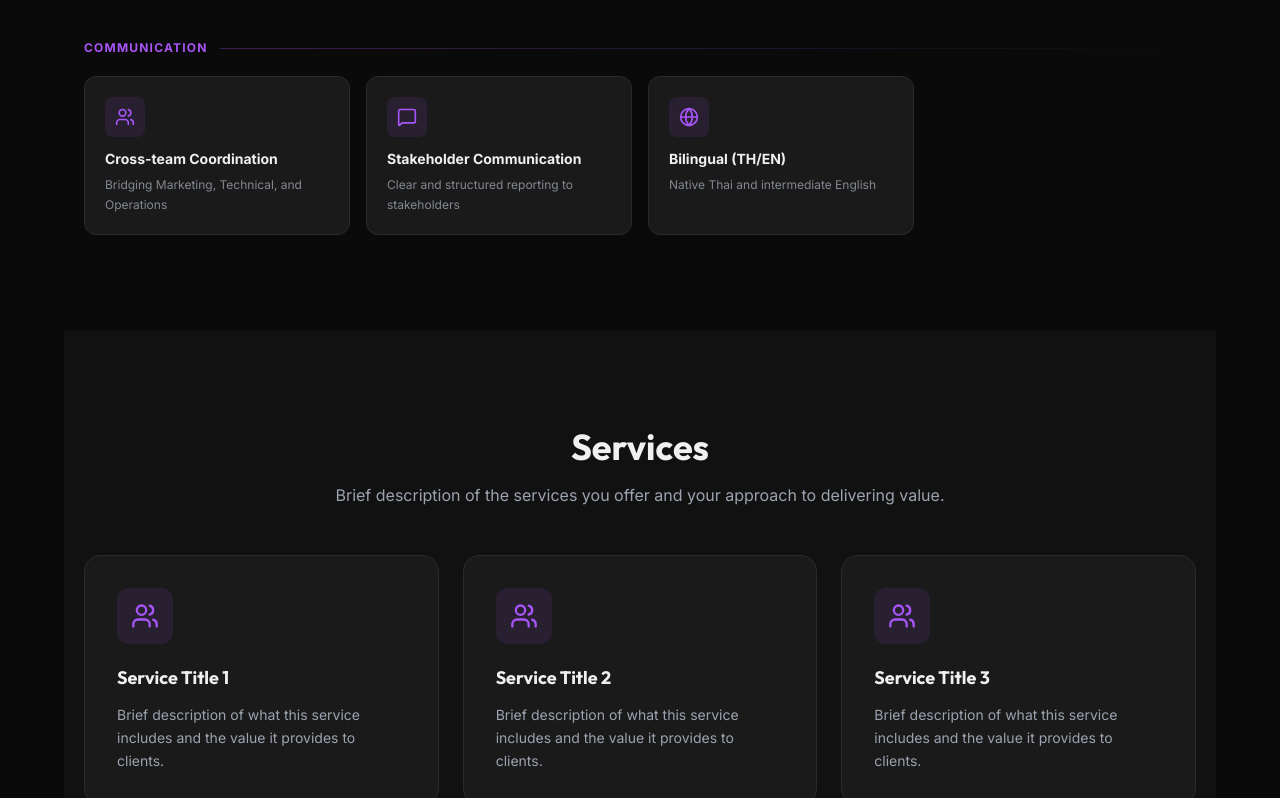
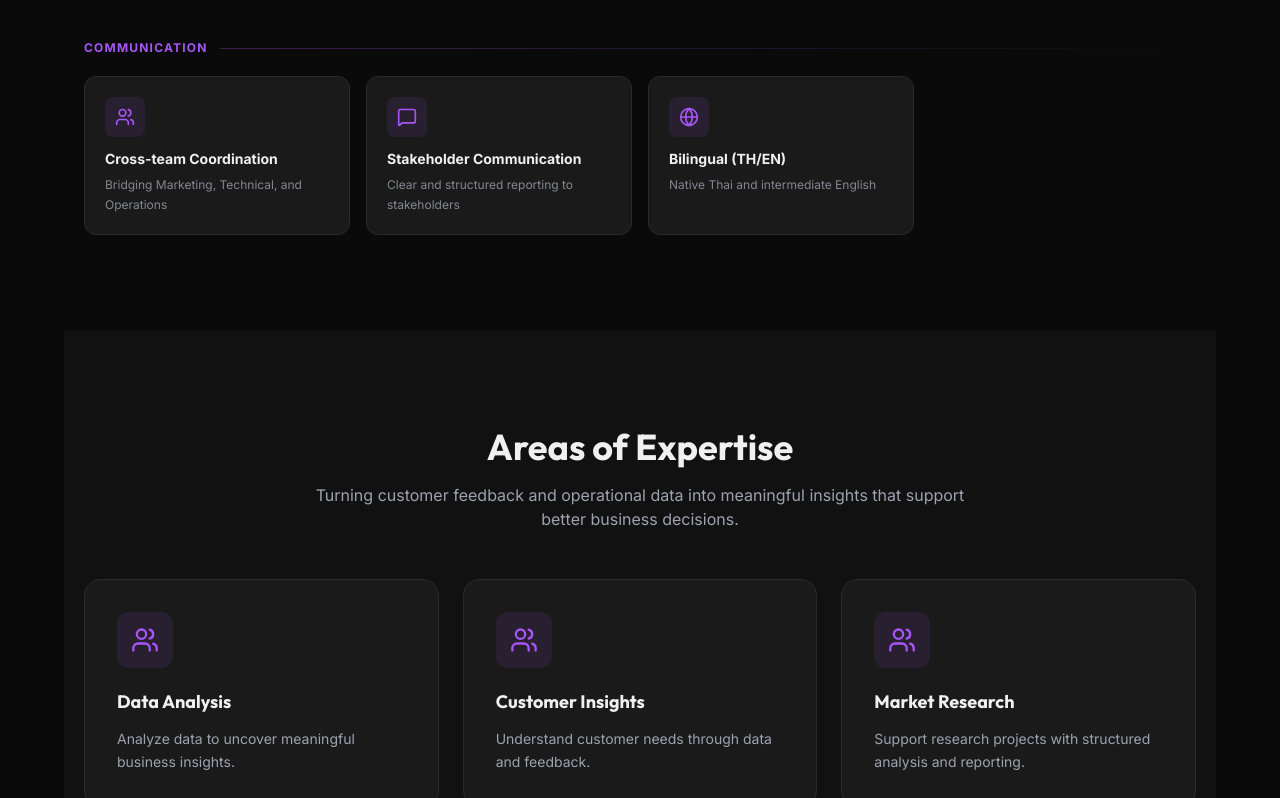
Before and after one commit to Dewerdew/mookiek, a Next.js app: page / in a window 1280 px wide. Shown: the part 2002-2800 px from the top of the page. Built offline with nearby package versions, Linux system fonts and the light colour scheme.

Commit message:
update service

```diff
--- a/data/portfolio.js
+++ b/data/portfolio.js
@@ -41,28 +41,28 @@ export const socialLinks = {
 // ============================================================
 export const services = [
   {
-    title: "Service Title 1",                    // ← ใส่ชื่อบริการ
-    description: "Brief description of what this service includes and the value it provides to clients.", // ← ใส่รายละเอียด
+    title: "Data Analysis",                    // ← ใส่ชื่อบริการ
+    description: "Analyze data to uncover meaningful business insights.", // ← ใส่รายละเอียด
   },
   {
-    title: "Service Title 2",
-    description: "Brief description of what this service includes and the value it provides to clients.",
+    title: "Customer Insights",
+    description: "Understand customer needs through data and feedback.",
   },
   {
-    title: "Service Title 3",
-    description: "Brief description of what this service includes and the value it provides to clients.",
+    title: "Market Research",
+    description: "Support research projects with structured analysis and reporting.",
   },
   {
-    title: "Service Title 4",
-    description: "Brief description of what this service includes and the value it provides to clients.",
+    title: "Data Quality Management",
+    description: "Maintain accurate and reliable data for better outcomes.",
   },
   {
-    title: "Service Title 5",
-    description: "Brief description of what this service includes and the value it provides to clients.",
+    title: "Decision Support",
+    description: "Deliver insights that support effective business decisions.",
   },
   {
-    title: "Service Title 6",
-    description: "Brief description of what this service includes and the value it provides to clients.",
+    title: "Project Coordination",
+    description: "Coordinate cross-functional teams to drive project success.",
   },
 ];
 
@@ -70,8 +70,8 @@ export const services = [
 // SERVICES SECTION TEXT
 // ============================================================
 export const servicesSection = {
-  title: "Services",                    // ← หัวข้อ section
-  subtitle: "Brief description of the services you offer and your approach to delivering value.", // ← คำอธิบาย section
+  title: "Areas of Expertise",                    // ← หัวข้อ section
+  subtitle: "Turning customer feedback and operational data into meaningful insights that support better business decisions.", // ← คำอธิบาย section
 };
 
 // ============================================================
```
